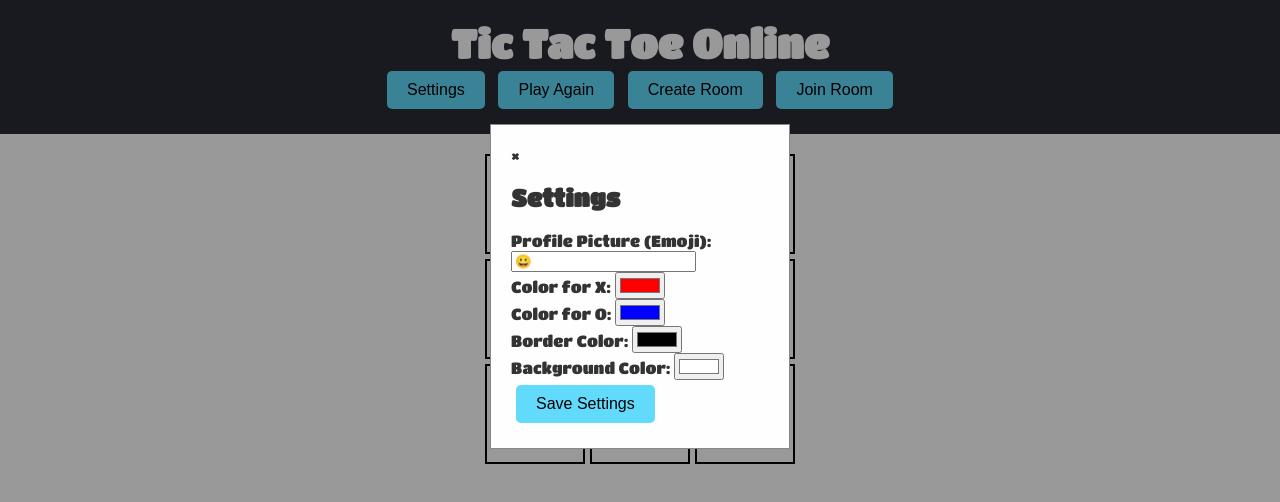
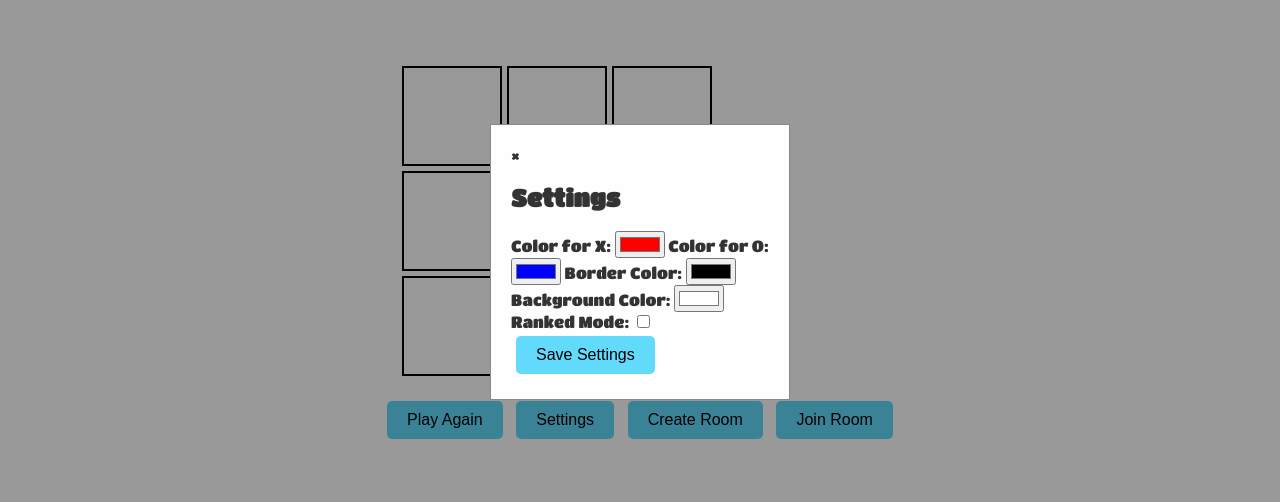
Before and after one commit to PrimateTerrorVR/tic-tac-toe, a plain HTML site: page index.html in a window 1280 px wide. Both pictures are taken after a click on the button "Settings". Drawn offline with Linux system fonts and the light colour scheme.

Commit message:
Update index.html

```diff
--- a/index.html
+++ b/index.html
@@ -3,50 +3,48 @@
 <head>
     <meta charset="UTF-8">
     <meta name="viewport" content="width=device-width, initial-scale=1.0">
-    <title>Tic Tac Toe Online</title>
+    <title>Tic Tac Toe</title>
     <link href="https://fonts.googleapis.com/css2?family=Titan+One&display=swap" rel="stylesheet">
     <link rel="stylesheet" href="styles.css">
 </head>
 <body>
-    <header>
-        <h1>Tic Tac Toe Online</h1>
-        <button id="settings-button">Settings</button>
-        <button id="play-again">Play Again</button>
-        <button id="create-room">Create Room</button>
-        <button id="join-room">Join Room</button>
-    </header>
+    <div class="container">
+        <h1>Tic Tac Toe</h1>
+        <div id="notifications"></div>
+        <div id="board" class="board"></div>
+        <button id="play-again" class="custom-button">Play Again</button>
+        <button id="settings-button" class="custom-button">Settings</button>
+        <button id="create-room" class="custom-button">Create Room</button>
+        <button id="join-room" class="custom-button">Join Room</button>
+    </div>
 
-    <main>
-        <div id="board"></div>
-        <div id="notifications"></div>
-    </main>
-
+    <!-- Settings Modal -->
     <div id="settings-modal" class="modal">
         <div class="modal-content">
-            <span id="close-settings">&times;</span>
+            <span id="close-settings" class="close">&times;</span>
             <h2>Settings</h2>
-            <label for="profile-pic">Profile Picture (Emoji):</label>
-            <input type="text" id="profile-pic" value="😀"><br>
             <label for="color-x">Color for X:</label>
-            <input type="color" id="color-x" value="#ff0000"><br>
+            <input type="color" id="color-x" value="#ff0000">
             <label for="color-o">Color for O:</label>
-            <input type="color" id="color-o" value="#0000ff"><br>
+            <input type="color" id="color-o" value="#0000ff">
             <label for="border-color">Border Color:</label>
-            <input type="color" id="border-color" value="#000000"><br>
+            <input type="color" id="border-color" value="#000000">
             <label for="background-color">Background Color:</label>
-            <input type="color" id="background-color" value="#ffffff"><br>
-            <button id="save-settings">Save Settings</button>
+            <input type="color" id="background-color" value="#ffffff">
+            <label for="ranked-mode">Ranked Mode:</label>
+            <input type="checkbox" id="ranked-mode">
+            <button id="save-settings" class="custom-button">Save Settings</button>
         </div>
     </div>
 
+    <!-- Room Modal -->
     <div id="room-modal" class="modal">
         <div class="modal-content">
-            <span id="close-room">&times;</span>
+            <span id="close-room" class="close">&times;</span>
             <h2>Create/Join Room</h2>
-            <label for="room-id">Room ID:</label>
-            <input type="text" id="room-id" placeholder="Enter room ID"><br>
-            <button id="create-room-confirm">Create Room</button>
-            <button id="join-room-confirm">Join Room</button>
+            <input type="text" id="room-id" placeholder="Room ID" required>
+            <button id="create-room-confirm" class="custom-button">Create Room</button>
+            <button id="join-room-confirm" class="custom-button">Join Room</button>
         </div>
     </div>
 
```
